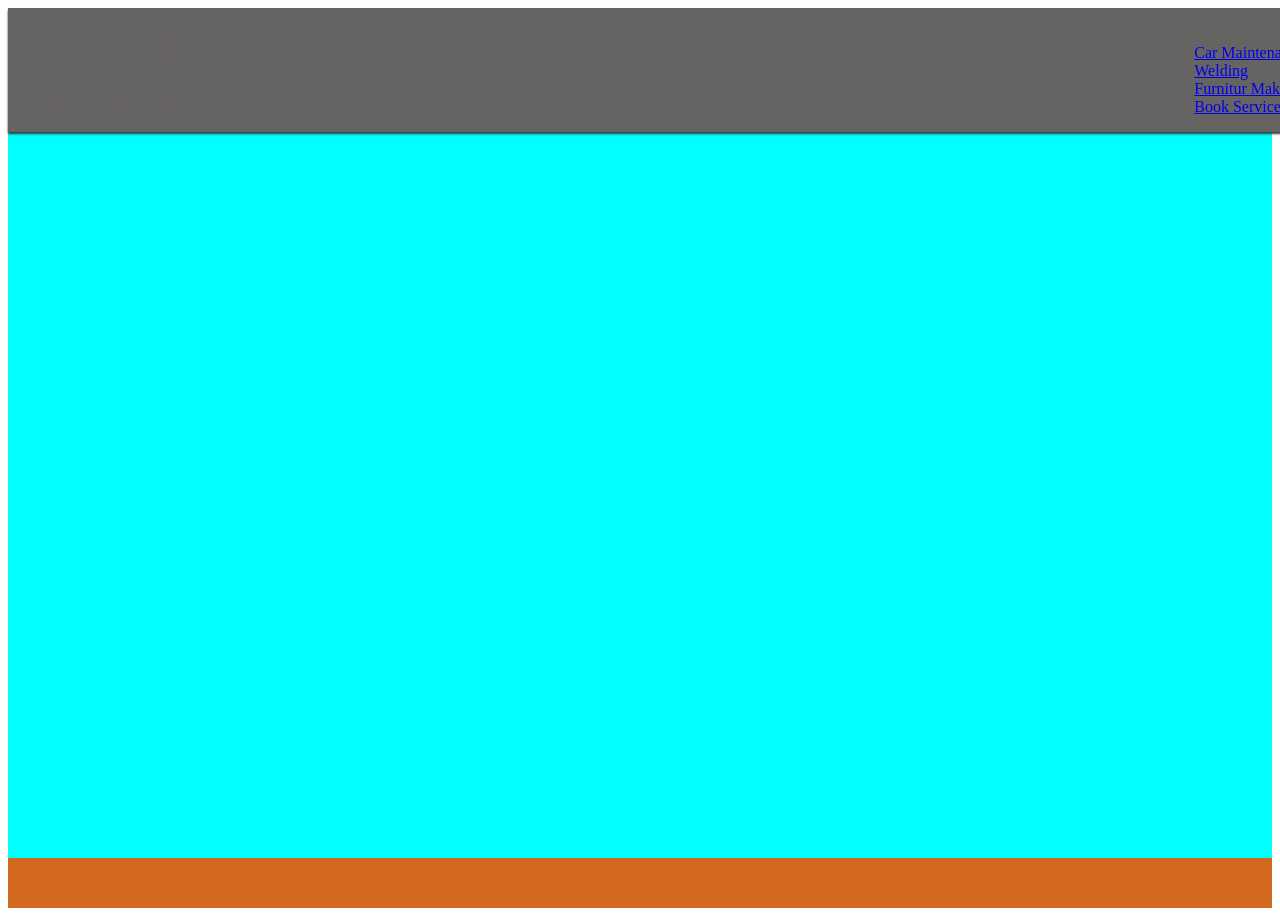
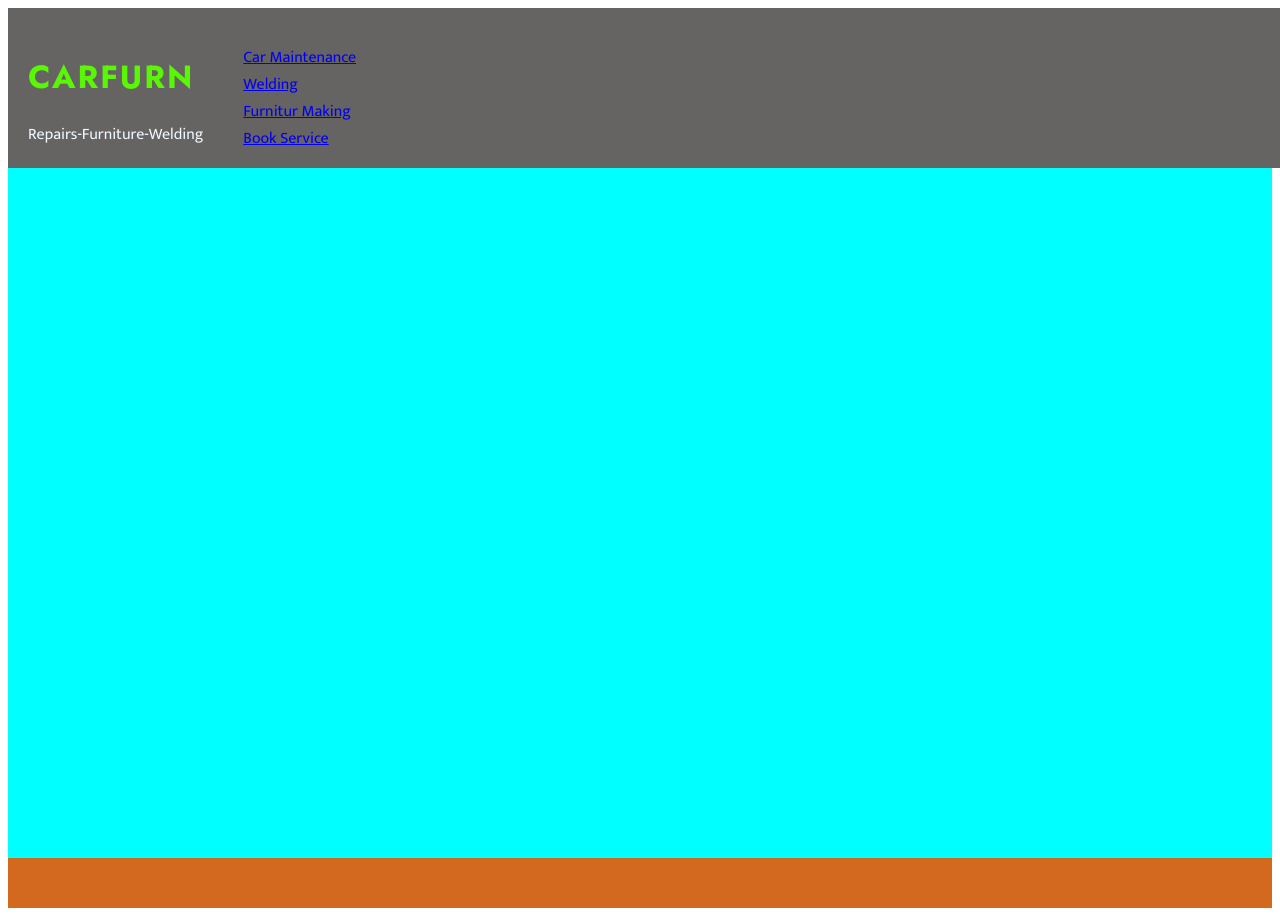
Before and after one commit to Eyongtarh/Carfurn, a plain HTML site: page index.html in a window 1280 px wide. Drawn offline with Linux system fonts and the light colour scheme.

Commit message:
add google fonts

```diff
--- a/assets/css/style.css
+++ b/assets/css/style.css
@@ -1,5 +1,4 @@
-
-
+@import url('https://fonts.googleapis.com/css2?family=Jost:ital,wght@0,100;0,200;0,300;0,400;0,500;0,600;0,700;0,800;0,900;1,100;1,200;1,300;1,400;1,500;1,600;1,700;1,800;1,900&family=Mukta:wght@200;300;400;500;600;700;800&display=swap');
 
 
 /*General Rules*/
@@ -7,25 +6,38 @@ body {
     min-height: 100vh;
     display: flex;
     flex-direction: column;
-    /*Generic project styles*/
     color: #666363;
-    font-family:
+    font-family: 'mukta', sans-serif;
 }
 
 
 /* Header */
 header {
     background-color: #666363;
-    padding: 0 1rem;
+    padding: 0;
     position: fixed;
-    z-index: 20;
+    z-index: 99;
     width: 100%;
-    box-shadow: 0 2px 2px #3a3a3a;
     display: flex;
-    justify-content: space-between;
-    align-items: baseline;
+    padding-top: 20px;
+
 }
 
+#company {
+    align-items: left;
+    color: aliceblue;
+    margin-left: 20px;
+    align-content: center;
+}
+
+h1,
+h2,
+h3 {
+    font-family: 'jost', sans-serif;
+    text-transform: uppercase;
+    letter-spacing: 2px;
+    color: rgb(89, 247, 4);
+}
 
 /* flesh*/
 flesh {
@@ -37,4 +49,8 @@ flesh {
 }
 
 /*footer*/
-footer{background-color: chocolate; height: 50px; position: bottom;}
+footer {
+    background-color: chocolate;
+    height: 50px;
+    position: bottom;
+}
```
